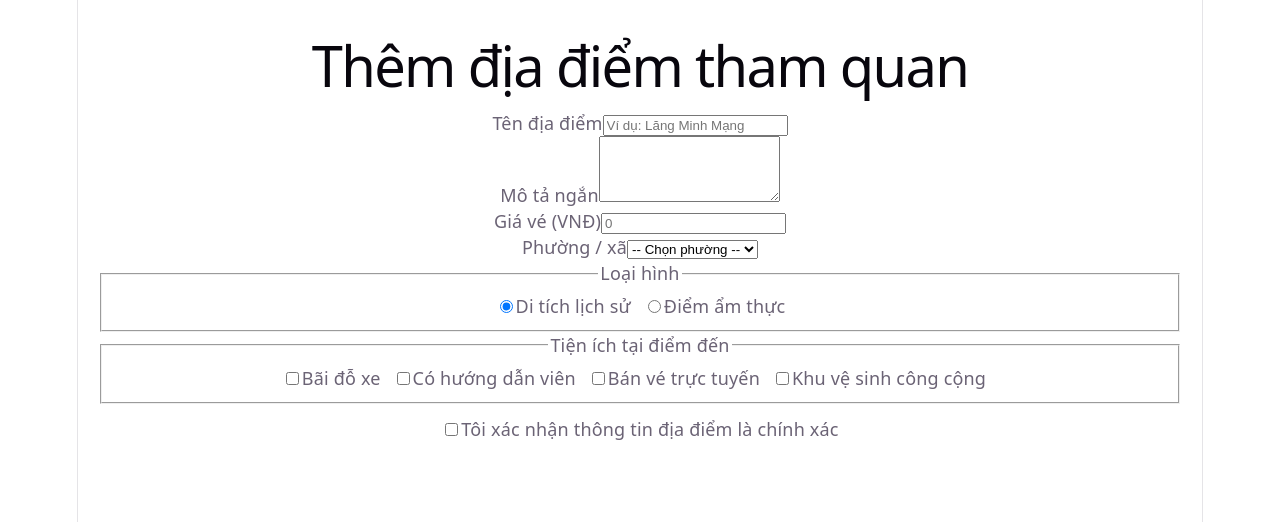
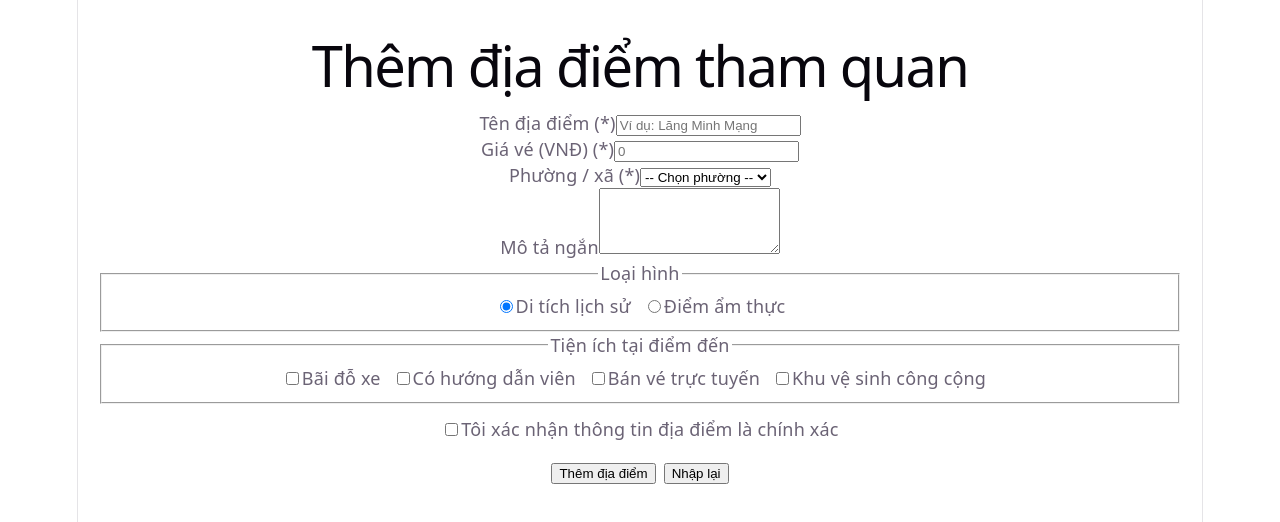
Before and after one commit to HoangSpring/phu-xuan-react, a React (Vite) app: page / in a window 1280 px wide. Shown: the top 522 px of the page. Built offline with nearby package versions, Linux system fonts and the light colour scheme.

Commit message:
buoi8-lab3: kiem chung du lieu, trang thai da cham va quan ly trang thai gui

```diff
--- a/src/features/dia-diem/FormThemDiaDiem.jsx
+++ b/src/features/dia-diem/FormThemDiaDiem.jsx
@@ -1,4 +1,5 @@
 import { useState } from 'react';
+import { kiemChung } from './kiemChung';
 
 const GIA_TRI_BAN_DAU = {
   ten: '',
@@ -18,11 +19,13 @@ const DS_TIEN_ICH = [
 
 export default function FormThemDiaDiem() {
   const [duLieu, setDuLieu] = useState(GIA_TRI_BAN_DAU);
+  const [tienIch, setTienIch] = useState([]);
+  const [daCham, setDaCham] = useState({});
+  const [trangThai, setTrangThai] = useState('cho'); // cho | dang-gui | thanh-cong | that-bai
 
-  // State mảng riêng cho nhóm hộp kiểm tiện ích
-  const [tienIch, setTienIch] = useState([]);
+  // Lỗi là trạng thái dẫn xuất
+  const loi = kiemChung(duLieu);
 
-  // Handler duy nhất cho các ô nhập thuộc object duLieu
   function xuLyThayDoi(e) {
     const { name, value, type, checked } = e.target;
     setDuLieu((truoc) => ({
@@ -31,7 +34,6 @@ export default function FormThemDiaDiem() {
     }));
   }
 
-  // Handler riêng cho nhóm tiện ích (mảng)
   function xuLyTich(e) {
     const { value, checked } = e.target;
     setTienIch((truoc) =>
@@ -39,22 +41,104 @@ export default function FormThemDiaDiem() {
     );
   }
 
+  function xuLyRoiO(e) {
+    const { name } = e.target;
+    setDaCham((truoc) => ({ ...truoc, [name]: true }));
+  }
+
+  function loiHienThi(ten) {
+    return daCham[ten] ? loi[ten] : undefined;
+  }
+
+  async function xuLyGui(e) {
+    e.preventDefault();
+
+    // Đánh dấu tất cả ô là đã chạm để hiện lỗi nếu chưa nhập
+    const tatCaDaCham = {};
+    Object.keys(GIA_TRI_BAN_DAU).forEach((k) => {
+      tatCaDaCham[k] = true;
+    });
+    setDaCham(tatCaDaCham);
+
+    if (Object.keys(kiemChung(duLieu)).length > 0) return;
+
+    try {
+      setTrangThai('dang-gui');
+      await new Promise((giai) => setTimeout(giai, 1200)); // Giả lập gọi server
+      setTrangThai('thanh-cong');
+      setDuLieu(GIA_TRI_BAN_DAU);
+      setTienIch([]);
+      setDaCham({});
+    } catch {
+      setTrangThai('that-bai');
+    }
+  }
+
   return (
-    <form>
+    <form onSubmit={xuLyGui} noValidate>
       {/* 1. Tên địa điểm */}
       <div className="truong">
-        <label htmlFor="ten">Tên địa điểm</label>
+        <label htmlFor="ten">Tên địa điểm (*)</label>
         <input
           id="ten"
           name="ten"
           type="text"
           value={duLieu.ten}
           onChange={xuLyThayDoi}
+          onBlur={xuLyRoiO}
           placeholder="Ví dụ: Lăng Minh Mạng"
+          aria-invalid={loiHienThi('ten') ? true : undefined}
         />
+        {loiHienThi('ten') && (
+          <p role="alert" className="thong-bao-loi" style={{ color: 'red' }}>
+            {loiHienThi('ten')}
+          </p>
+        )}
       </div>
 
-      {/* 2. Mô tả ngắn */}
+      {/* 2. Giá vé */}
+      <div className="truong">
+        <label htmlFor="giaVe">Giá vé (VNĐ) (*)</label>
+        <input
+          id="giaVe"
+          name="giaVe"
+          type="number"
+          value={duLieu.giaVe}
+          onChange={xuLyThayDoi}
+          onBlur={xuLyRoiO}
+          placeholder="0"
+        />
+        {loiHienThi('giaVe') && (
+          <p role="alert" className="thong-bao-loi" style={{ color: 'red' }}>
+            {loiHienThi('giaVe')}
+          </p>
+        )}
+      </div>
+
+      {/* 3. Phường / xã */}
+      <div className="truong">
+        <label htmlFor="phuong">Phường / xã (*)</label>
+        <select
+          id="phuong"
+          name="phuong"
+          value={duLieu.phuong}
+          onChange={xuLyThayDoi}
+          onBlur={xuLyRoiO}
+        >
+          <option value="">-- Chọn phường --</option>
+          <option value="phu-hau">Phú Hậu</option>
+          <option value="huong-long">Hương Long</option>
+          <option value="thuy-bieu">Thuỷ Biều</option>
+          <option value="vy-da">Vỹ Dạ</option>
+        </select>
+        {loiHienThi('phuong') && (
+          <p role="alert" className="thong-bao-loi" style={{ color: 'red' }}>
+            {loiHienThi('phuong')}
+          </p>
+        )}
+      </div>
+
+      {/* 4. Mô tả ngắn */}
       <div className="truong">
         <label htmlFor="moTa">Mô tả ngắn</label>
         <textarea
@@ -66,37 +150,7 @@ export default function FormThemDiaDiem() {
         />
       </div>
 
-      {/* 3. Giá vé (Lab 2) */}
-      <div className="truong">
-        <label htmlFor="giaVe">Giá vé (VNĐ)</label>
-        <input
-          id="giaVe"
-          name="giaVe"
-          type="number"
-          value={duLieu.giaVe}
-          onChange={xuLyThayDoi}
-          placeholder="0"
-        />
-      </div>
-
-      {/* 4. Phường / xã */}
-      <div className="truong">
-        <label htmlFor="phuong">Phường / xã</label>
-        <select
-          id="phuong"
-          name="phuong"
-          value={duLieu.phuong}
-          onChange={xuLyThayDoi}
-        >
-          <option value="">-- Chọn phường --</option>
-          <option value="phu-hau">Phú Hậu</option>
-          <option value="huong-long">Hương Long</option>
-          <option value="thuy-bieu">Thuỷ Biều</option>
-          <option value="vy-da">Vỹ Dạ</option>
-        </select>
-      </div>
-
-      {/* 5. Nhóm nút chọn Loại hình (Lab 2) */}
+      {/* 5. Nhóm nút chọn Loại hình */}
       <fieldset>
         <legend>Loại hình</legend>
         <label>
@@ -121,7 +175,7 @@ export default function FormThemDiaDiem() {
         </label>
       </fieldset>
 
-      {/* 6. Nhóm hộp kiểm Tiện ích (Lab 2) */}
+      {/* 6. Nhóm hộp kiểm Tiện ích */}
       <fieldset>
         <legend>Tiện ích tại điểm đến</legend>
         {DS_TIEN_ICH.map((ti) => (
@@ -137,7 +191,7 @@ export default function FormThemDiaDiem() {
         ))}
       </fieldset>
 
-      {/* 7. Hộp kiểm đơn Xác nhận (Lab 2) */}
+      {/* 7. Hộp kiểm đơn Xác nhận */}
       <div className="truong" style={{ marginTop: '12px' }}>
         <label>
           <input
@@ -148,6 +202,40 @@ export default function FormThemDiaDiem() {
           />
           Tôi xác nhận thông tin địa điểm là chính xác
         </label>
+        {loiHienThi('dongY') && (
+          <p role="alert" className="thong-bao-loi" style={{ color: 'red' }}>
+            {loiHienThi('dongY')}
+          </p>
+        )}
+      </div>
+
+      {/* Thông báo trạng thái gửi */}
+      {trangThai === 'thanh-cong' && (
+        <p className="thong-bao-thanh-cong" role="status" style={{ color: 'green' }}>
+          Đã thêm địa điểm thành công!
+        </p>
+      )}
+      {trangThai === 'that-bai' && (
+        <p className="thong-bao-loi" role="alert" style={{ color: 'red' }}>
+          Có lỗi khi gửi, vui lòng thử lại.
+        </p>
+      )}
+
+      <div style={{ marginTop: '16px' }}>
+        <button type="submit" disabled={trangThai === 'dang-gui'}>
+          {trangThai === 'dang-gui' ? 'Đang lưu...' : 'Thêm địa điểm'}
+        </button>
+        <button
+          type="button"
+          style={{ marginLeft: '8px' }}
+          onClick={() => {
+            setDuLieu(GIA_TRI_BAN_DAU);
+            setTienIch([]);
+            setDaCham({});
+          }}
+        >
+          Nhập lại
+        </button>
       </div>
     </form>
   );
--- /dev/null
+++ b/src/features/dia-diem/kiemChung.js
@@ -0,0 +1,26 @@
+export function kiemChung(duLieu) {
+  const loi = {};
+  const ten = duLieu.ten.trim();
+
+  if (!ten) {
+    loi.ten = 'Vui lòng nhập tên địa điểm.';
+  } else if (ten.length < 3) {
+    loi.ten = 'Tên địa điểm phải có ít nhất 3 ký tự.';
+  }
+
+  if (duLieu.giaVe === '') {
+    loi.giaVe = 'Vui lòng nhập giá vé (nhập 0 nếu miễn phí).';
+  } else if (Number.isNaN(Number(duLieu.giaVe)) || Number(duLieu.giaVe) < 0) {
+    loi.giaVe = 'Giá vé phải là một số không âm.';
+  }
+
+  if (!duLieu.phuong) {
+    loi.phuong = 'Vui lòng chọn phường hoặc xã.';
+  }
+
+  if (!duLieu.dongY) {
+    loi.dongY = 'Bạn cần xác nhận thông tin là chính xác trước khi gửi.';
+  }
+
+  return loi;
+}
```
